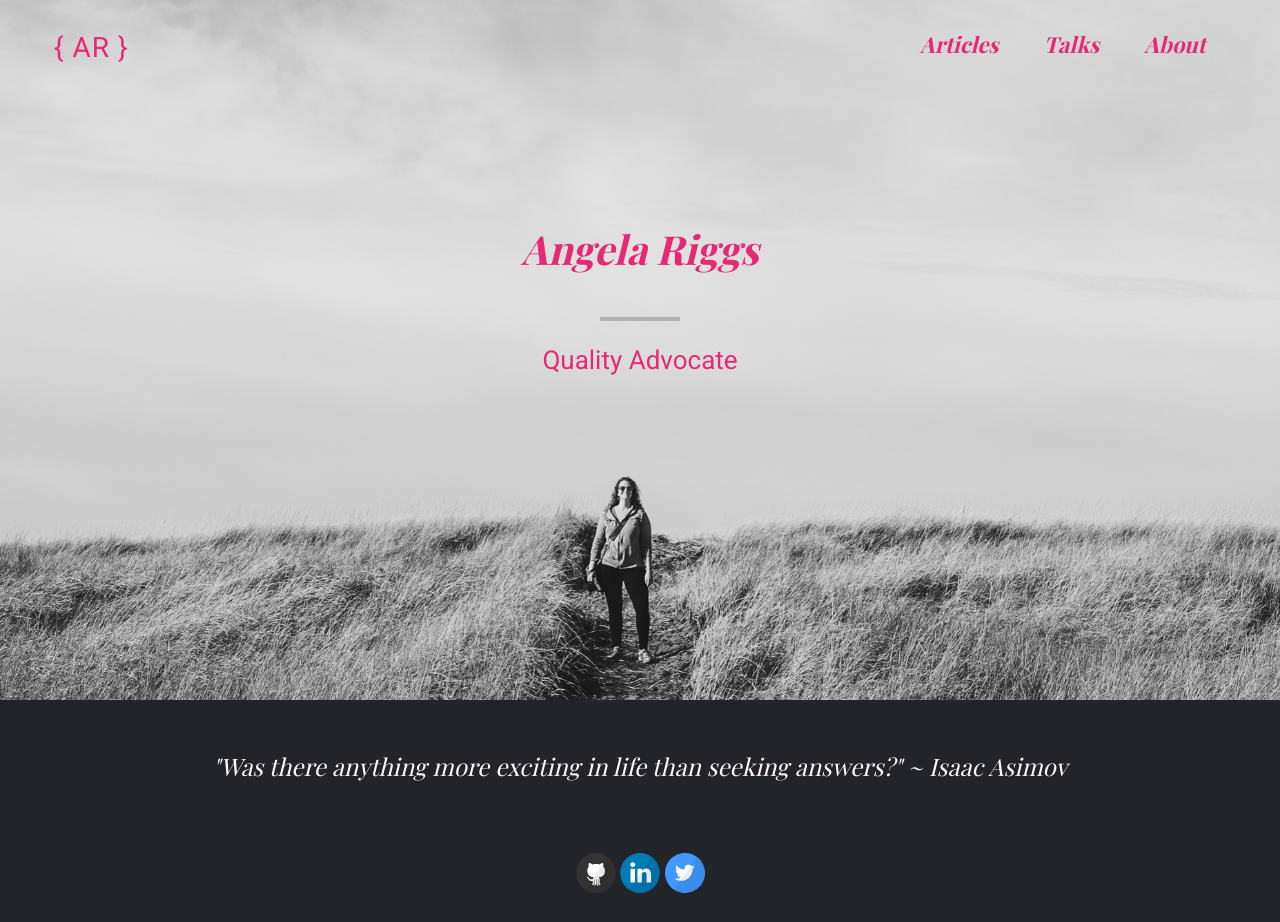
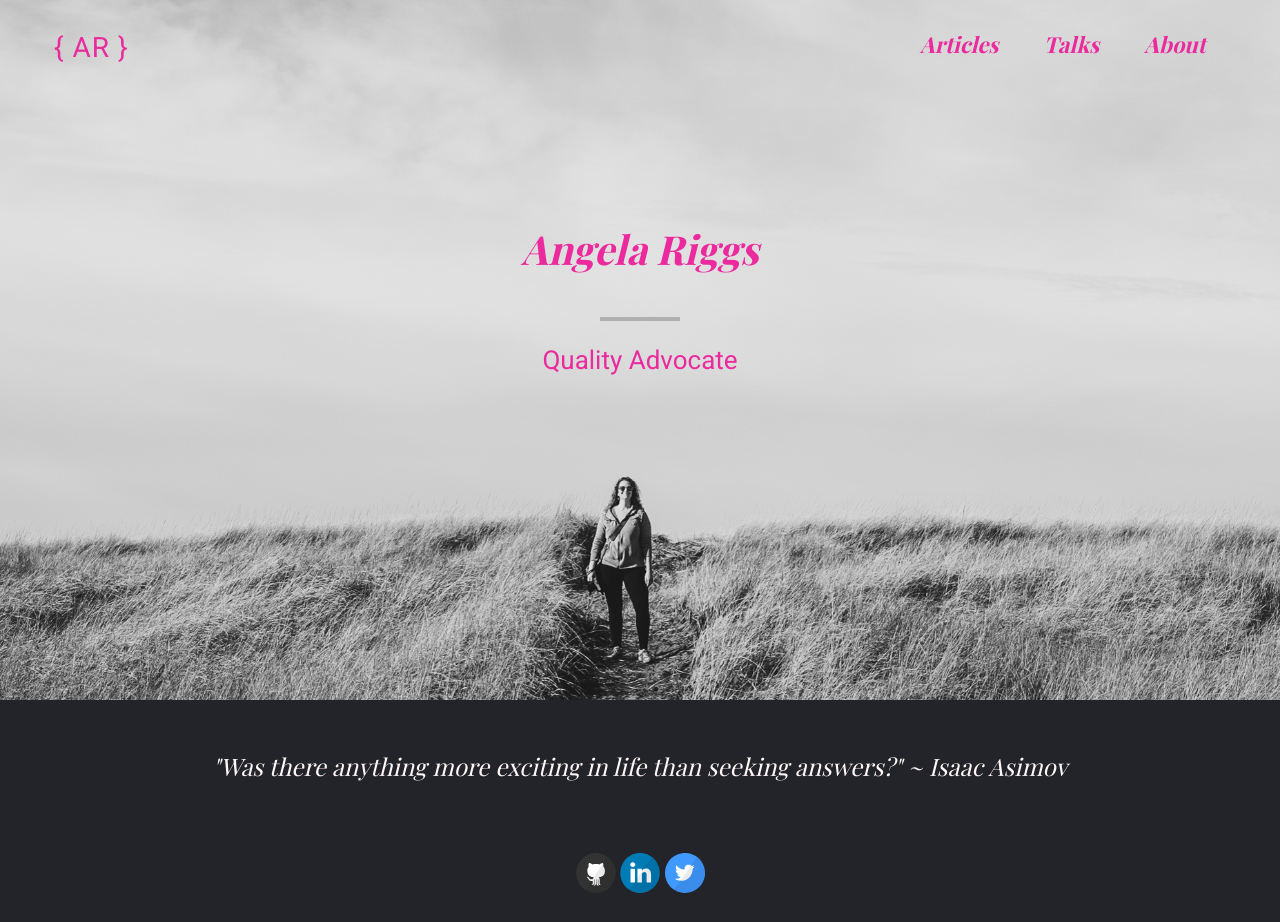
Before and after one commit to angelariggs/angelariggs.github.io, a Jekyll site: the page built from index.html, in a window 1280 px wide. Built offline with Jekyll 4.4.1, drawn with Linux system fonts in a browser that asks for light colours; some web fonts are replaced.

Commit message:
new pink, wavy link hover

```diff
--- a/_sass/_base.scss
+++ b/_sass/_base.scss
@@ -40,14 +40,19 @@
   font-size: 18px;
   line-height: 1.57;
   color: $text;
+  a {
+    color: $secondary-color;
+    text-decoration-line: underline;
+    text-decoration-style: wavy;
+  }
 }
 
-a {
+/*a {
   color: $secondary-color;
   &:hover {
     text-decoration: underline;
   }
-}
+}*/
 
 ol, ul {
   font-family: $sans-serif;
--- a/_sass/_nav.scss
+++ b/_sass/_nav.scss
@@ -8,6 +8,10 @@
     a {
       font-family: $display;
       color: $main-color;
+      &:hover {
+        text-decoration-line: underline;
+        text-decoration-style: wavy;
+      }
     }
   }
 }
--- a/_sass/_variables.scss
+++ b/_sass/_variables.scss
@@ -4,18 +4,10 @@
 //
 
 //Colors
-$main-color: #E52974; // pink
+$main-color: #EA2A9D; // pink
 $secondary-color: #FFE65B; // yellow
 $tertiary-color: #23242A; // dark grey
 $text: #FFF7F7; // cream
-
-// Grays
-// $black: #000;
-// $darkerGray: #222;
-// $h2: #414141;
-// $gray: #666;
-// $lightGray: #eee;
-// $white: #fff;
 
 // Font stacks
 @import url(https://fonts.googleapis.com/css?family=Roboto:400,500,700|Playfair+Display:400,400italic,700italic,700);
```
